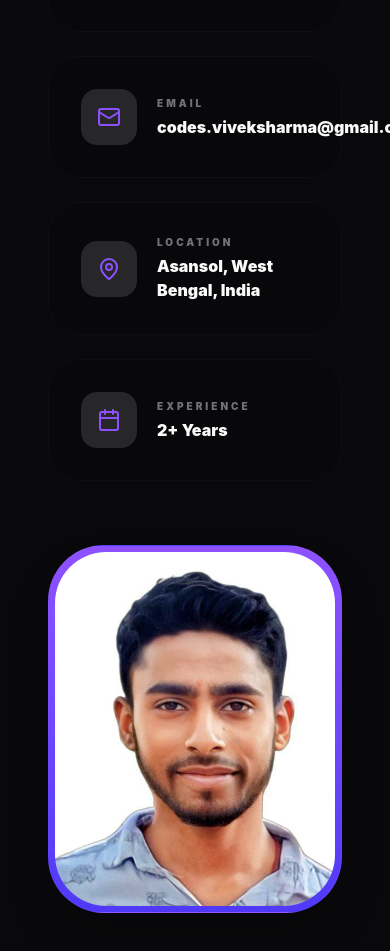
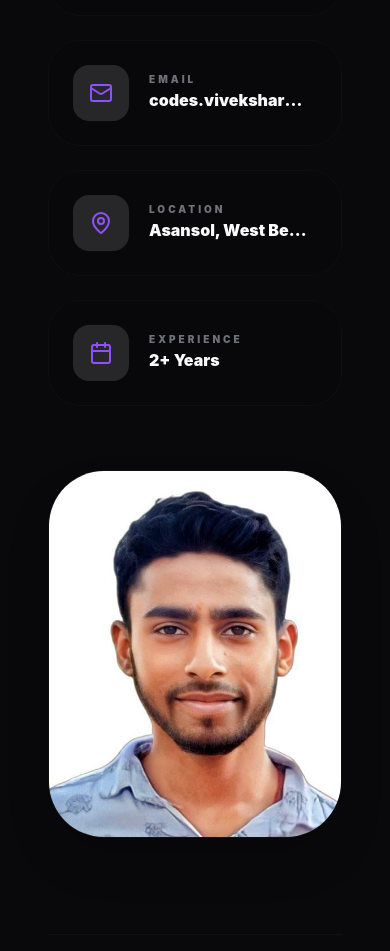
Before and after one commit to YASH-HCKT/set-the-standard-portfolio, a React (Vite) app: page / in a window 390 px wide. Shown: the part 1806-2757 px from the top of the page. Built offline with nearby package versions, Linux system fonts and the light colour scheme.

Commit message:
fix: remove photo border, fix email layout, and redesign project cards with images

```diff
--- a/src/components/About.jsx
+++ b/src/components/About.jsx
@@ -18,7 +18,7 @@ const About = () => {
             </div>
 
             <div className="flex flex-col lg:flex-row gap-16 items-start">
-                <div className="flex-1 space-y-8">
+                <div className="flex-1 space-y-8 min-w-0">
                     <motion.div
                         initial={{ opacity: 0, y: 20 }}
                         whileInView={{ opacity: 1, y: 0 }}
@@ -36,7 +36,7 @@ const About = () => {
                         </p>
                     </motion.div>
 
-                    <div className="grid grid-cols-1 md:grid-cols-2 gap-6">
+                    <div className="grid grid-cols-1 sm:grid-cols-2 lg:grid-cols-2 gap-6 leading-none">
                         {details.map((item, index) => (
                             <motion.div
                                 key={index}
@@ -44,14 +44,14 @@ const About = () => {
                                 whileInView={{ opacity: 1, scale: 1 }}
                                 viewport={{ once: true }}
                                 transition={{ delay: index * 0.1 }}
-                                className="flex items-center gap-5 p-8 rounded-[2rem] bg-background/50 backdrop-blur-md border border-border/50 hover:bg-accent/40 hover:border-violet-500/30 transition-all group"
+                                className={`flex items-center gap-5 p-6 rounded-[2rem] bg-background/50 backdrop-blur-md border border-border/50 hover:bg-accent/40 hover:border-violet-500/30 transition-all group ${item.label === 'Email' ? 'sm:col-span-2 min-w-0' : ''}`}
                             >
-                                <div className="p-4 rounded-2xl bg-accent text-violet-500 group-hover:bg-violet-500 group-hover:text-background transition-all duration-500">
+                                <div className="p-4 rounded-2xl bg-accent text-violet-500 group-hover:bg-violet-500 group-hover:text-background transition-all duration-500 shrink-0">
                                     <item.icon className="w-6 h-6" />
                                 </div>
-                                <div>
+                                <div className="min-w-0 overflow-hidden flex-1">
                                     <p className="text-[10px] text-muted font-black uppercase tracking-[0.3em] mb-1">{item.label}</p>
-                                    <p className="text-base font-black text-foreground">{item.value}</p>
+                                    <p className="text-base font-black text-foreground truncate" title={item.value}>{item.value}</p>
                                 </div>
                             </motion.div>
                         ))}
@@ -59,18 +59,16 @@ const About = () => {
                 </div>
 
                 <motion.div
-                    initial={{ opacity: 0, scale: 0.9, rotate: -2 }}
-                    whileInView={{ opacity: 1, scale: 1, rotate: 0 }}
+                    initial={{ opacity: 0, scale: 0.9 }}
+                    whileInView={{ opacity: 1, scale: 1 }}
                     viewport={{ once: true }}
-                    className="w-full lg:w-1/3 aspect-[4/5] rounded-[3.5rem] bg-gradient-to-b from-violet-500 to-indigo-600 p-1.5 border border-border/50 group shadow-2xl transition-all duration-1000 hover:scale-[1.02]"
+                    className="w-full lg:w-1/3 aspect-[4/5] rounded-[3.5rem] overflow-hidden border border-border/50 group shadow-2xl transition-all duration-1000 hover:scale-[1.02]"
                 >
-                    <div className="w-full h-full rounded-[3.2rem] overflow-hidden">
-                        <img
-                            src="/old_portfolio_pic.jpg"
-                            alt="Vivek Sharma"
-                            className="w-full h-full object-cover transition-all duration-1000 group-hover:scale-105"
-                        />
-                    </div>
+                    <img
+                        src="/old_portfolio_pic.jpg"
+                        alt="Vivek Sharma"
+                        className="w-full h-full object-cover transition-all duration-1000 group-hover:scale-105"
+                    />
                 </motion.div>
             </div>
         </section>
--- a/src/components/Projects.jsx
+++ b/src/components/Projects.jsx
@@ -7,19 +7,31 @@ const projects = [
         title: "E-commerce Platform",
         description: "Full-stack e-commerce website with cart, payment integration, and admin panel.",
         tech: ["React", "Node.js", "MongoDB"],
-        link: "https://github.com/codes-viveksharma/ecommerce-platform"
+        link: "https://github.com/codes-viveksharma/ecommerce-platform",
+        image: "https://images.unsplash.com/photo-1551650975-87deedd944c3?ixlib=rb-4.0.3&auto=format&fit=crop&w=800&q=80",
+        color: "from-rose-500/20 to-rose-500/5",
+        accent: "text-rose-500",
+        border: "hover:border-rose-500/50"
     },
     {
         title: "Task Manager App",
         description: "Real-time task management application with drag & drop functionality using modern frameworks.",
         tech: ["Vue.js", "Express", "Socket.io"],
-        link: "https://github.com/codes-viveksharma/task-manager"
+        link: "https://github.com/codes-viveksharma/task-manager",
+        image: "https://images.unsplash.com/photo-1551288049-bebda4e38f71?ixlib=rb-4.0.3&auto=format&fit=crop&w=800&q=80",
+        color: "from-cyan-500/20 to-cyan-500/5",
+        accent: "text-cyan-500",
+        border: "hover:border-cyan-500/50"
     },
     {
         title: "Weather Dashboard",
         description: "Weather forecasting application with location detection and dynamic data visualization.",
         tech: ["JavaScript", "API Integration", "Chart.js"],
-        link: "https://github.com/codes-viveksharma/weather-dashboard"
+        link: "https://github.com/codes-viveksharma/weather-dashboard",
+        image: "https://images.unsplash.com/photo-1558494949-ef010cbdcc31?ixlib=rb-4.0.3&auto=format&fit=crop&w=800&q=80",
+        color: "from-emerald-500/20 to-emerald-500/5",
+        accent: "text-emerald-500",
+        border: "hover:border-emerald-500/50"
     }
 ];
 
@@ -27,27 +39,43 @@ const ProjectCard = ({ project, index }) => {
     return (
         <motion.a
             href={project.link}
-            initial={{ opacity: 0, y: 20 }}
+            initial={{ opacity: 0, y: 30 }}
             whileInView={{ opacity: 1, y: 0 }}
             viewport={{ once: true }}
-            transition={{ duration: 0.5, delay: index * 0.1 }}
-            className="group block p-8 -mx-8 rounded-2xl hover:bg-accent transition-all duration-500 border border-transparent hover:border-border"
+            transition={{ duration: 0.6, delay: index * 0.1 }}
+            className={`group relative flex flex-col lg:flex-row gap-10 p-8 md:p-12 mb-12 rounded-[3.5rem] bg-gradient-to-br ${project.color} border border-border shadow-2xl shadow-transparent ${project.border} transition-all duration-700 overflow-hidden`}
         >
-            <div className="flex justify-between items-start mb-4">
-                <h3 className="text-2xl font-bold text-foreground transition-colors">
+            {/* Background Glow */}
+            <div className={`absolute -right-20 -top-20 w-80 h-80 bg-gradient-to-br ${project.color} blur-[120px] opacity-0 group-hover:opacity-100 transition-opacity duration-1000`}></div>
+
+            <div className="flex-1 flex flex-col justify-between z-10 relative">
+                <div>
+                    <div className="flex justify-between items-start mb-6">
+                        <h3 className="text-3xl font-black text-foreground tracking-tight leading-none">
                             {project.title}
                         </h3>
-                <ArrowUpRight className="w-5 h-5 text-muted group-hover:text-foreground transition-all opacity-0 group-hover:opacity-100 translate-x--2 group-hover:translate-x-0" />
+                        <ArrowUpRight className={`w-6 h-6 ${project.accent} opacity-0 group-hover:opacity-100 group-hover:translate-x-1 group-hover:-translate-y-1 transition-all duration-500`} />
                     </div>
-            <p className="text-muted mb-8 leading-relaxed max-w-xl text-lg">
+                    <p className="text-lg text-muted/90 font-medium leading-relaxed mb-10 max-w-lg">
                         {project.description}
                     </p>
-            <div className="flex gap-4">
+                </div>
+
+                <div className="flex flex-wrap gap-2.5">
                     {project.tech.map((t) => (
-                    <span key={t} className="text-[10px] text-muted font-bold px-3 py-1 rounded-full bg-accent uppercase tracking-widest border border-border">
+                        <span key={t} className="text-[10px] font-black px-4 py-2 rounded-xl bg-background/50 border border-border text-foreground uppercase tracking-widest backdrop-blur-sm shadow-sm">
                             {t}
                         </span>
                     ))}
+                </div>
+            </div>
+
+            <div className="lg:w-1/2 aspect-video lg:aspect-auto h-64 lg:h-80 rounded-[2.5rem] overflow-hidden border border-border/50 shadow-2xl group-hover:border-border transition-all duration-1000 z-10">
+                <img
+                    src={project.image}
+                    alt={project.title}
+                    className="w-full h-full object-cover transition-all duration-1000 group-hover:scale-105"
+                />
             </div>
         </motion.a>
     );
@@ -56,8 +84,11 @@ const ProjectCard = ({ project, index }) => {
 const Projects = () => {
     return (
         <section id="projects" className="mb-48 mt-24">
-            <h2 className="text-xs font-bold text-muted uppercase tracking-[0.5em] mb-12">Selected Projects</h2>
-            <div className="grid gap-2">
+            <div className="flex flex-col gap-2 mb-20 px-2">
+                <h2 className="text-xs font-bold text-muted uppercase tracking-[0.5em]">Selected Works</h2>
+                <p className="text-5xl font-black text-foreground tracking-tighter">Case Studies</p>
+            </div>
+            <div className="flex flex-col">
                 {projects.map((project, index) => (
                     <ProjectCard key={index} project={project} index={index} />
                 ))}
```
Lines whose indentation alone changed are shown as unchanged.
